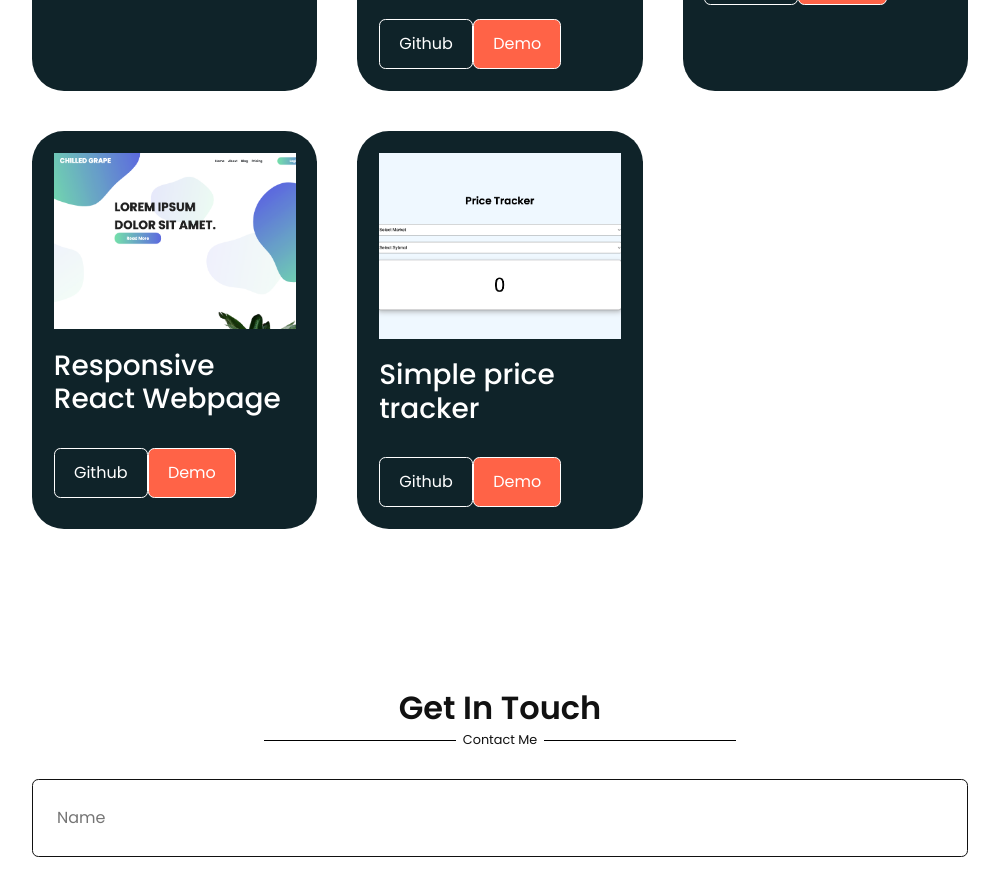
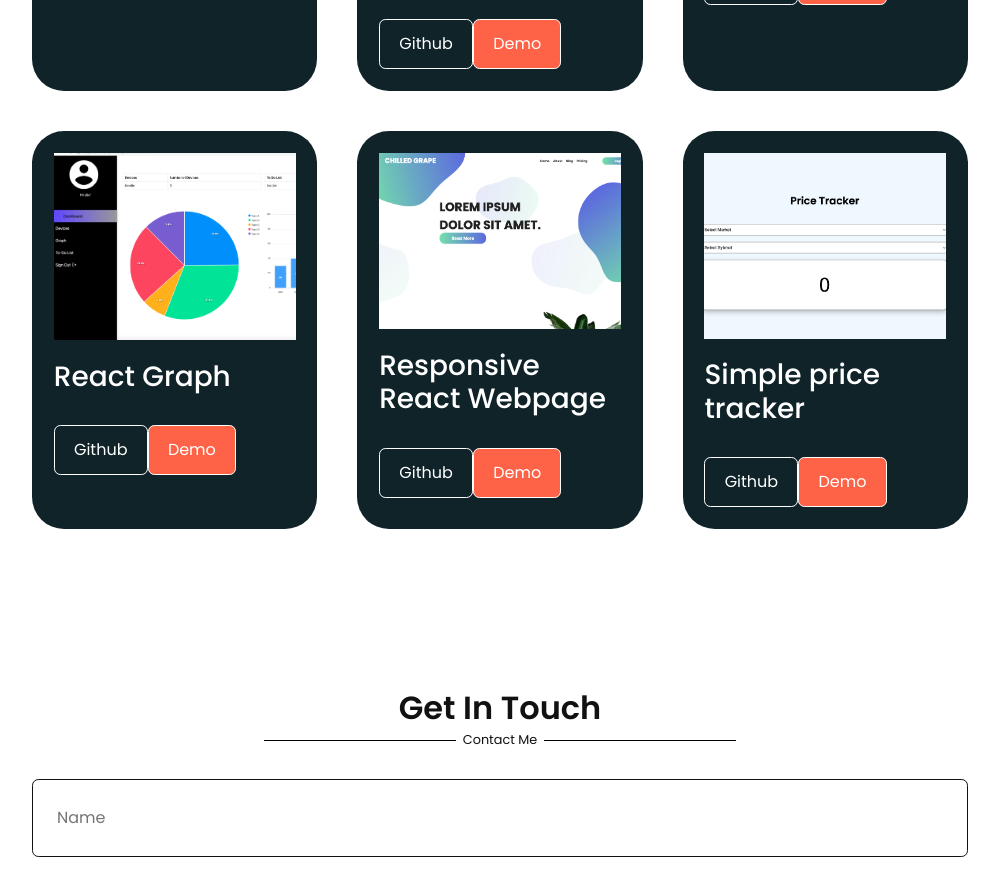
Before and after one commit to divya-raj1/portfolio, a React (Create React App) app: page / in a window 1280 px wide. Shown: the part 2380-3254 px from the top of the page, without its empty margins (140-1139 px from the left). Built offline with nearby package versions, Linux system fonts and the light colour scheme.

Commit message:
Added graph project

```diff
--- a/src/components/project/Project.js
+++ b/src/components/project/Project.js
@@ -1,10 +1,11 @@
 import React from 'react';
 import './Project.css';
 import Project1 from '../../assets/Home/portfolio.png';
-import Project4 from '../../assets/Home/react-api-image.png';
-import Project5 from '../../assets/Home/priceTracker.png';
+import Project5 from '../../assets/Home/react-api-image.png';
+import Project6 from '../../assets/Home/priceTracker.png';
 import Project2 from '../../assets/Home/playstore.png';
 import Project3 from '../../assets/Home/ReactCRUD.png';
+import Project4 from '../../assets/Home/react-vis.png';
 
 
 //array of images
@@ -33,13 +34,20 @@ const data = [
   {
     id: 4,
     image: Project4,
+    title: 'React Graph',
+    github: 'https://github.com/divya-raj1/react-page',
+    demo: 'https://divya-raj1.github.io/react-page/'
+  },
+  {
+    id: 5,
+    image: Project5,
     title: 'Responsive React Webpage',
     github: 'https://github.com/divya-raj1/react-webpage',
     demo: 'https://divya-raj1.github.io/react-webpage/'
   },
   {
-    id: 5,
-    image: Project5,
+    id: 6,
+    image: Project6,
     title: 'Simple price tracker',
     github: 'https://github.com/divya-raj1/Price-Tracker',
     demo: 'https://divya-raj1.github.io/Price-Tracker/'
```
Also changed, not shown: src/assets/Home/react-vis.png (added).
